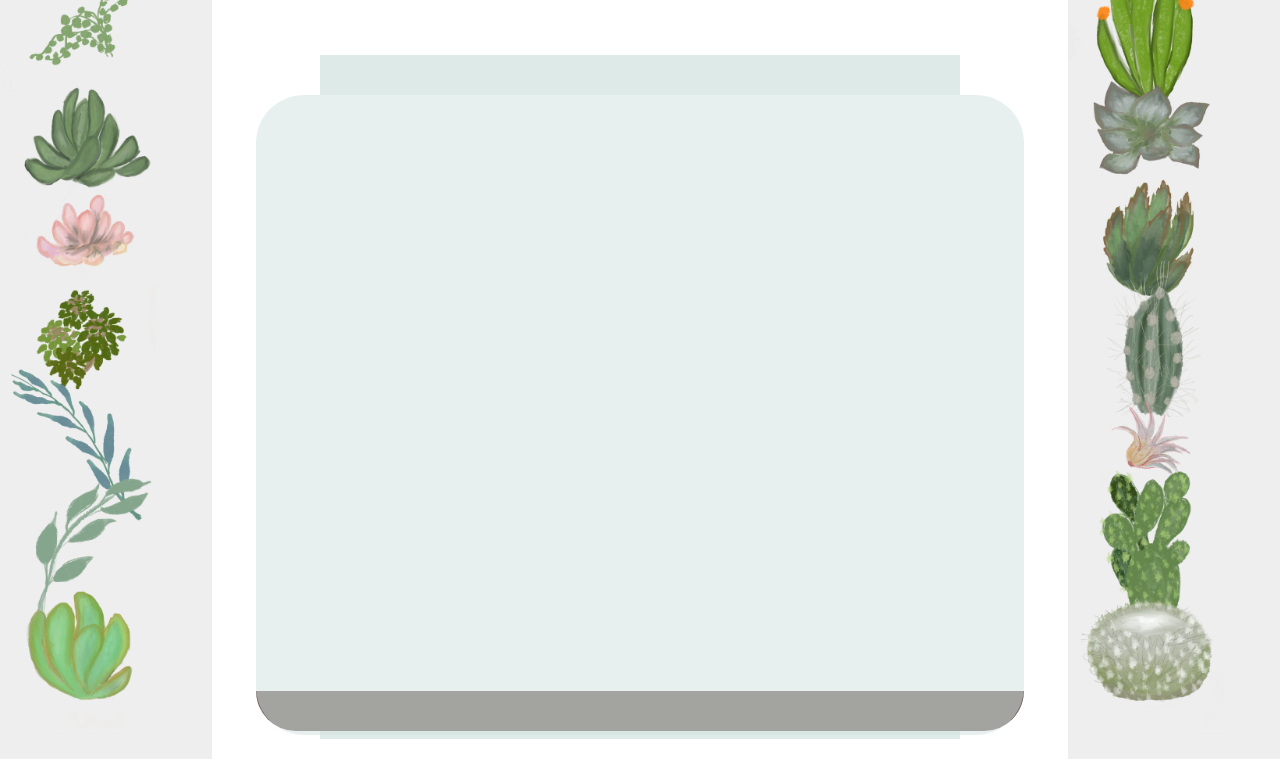
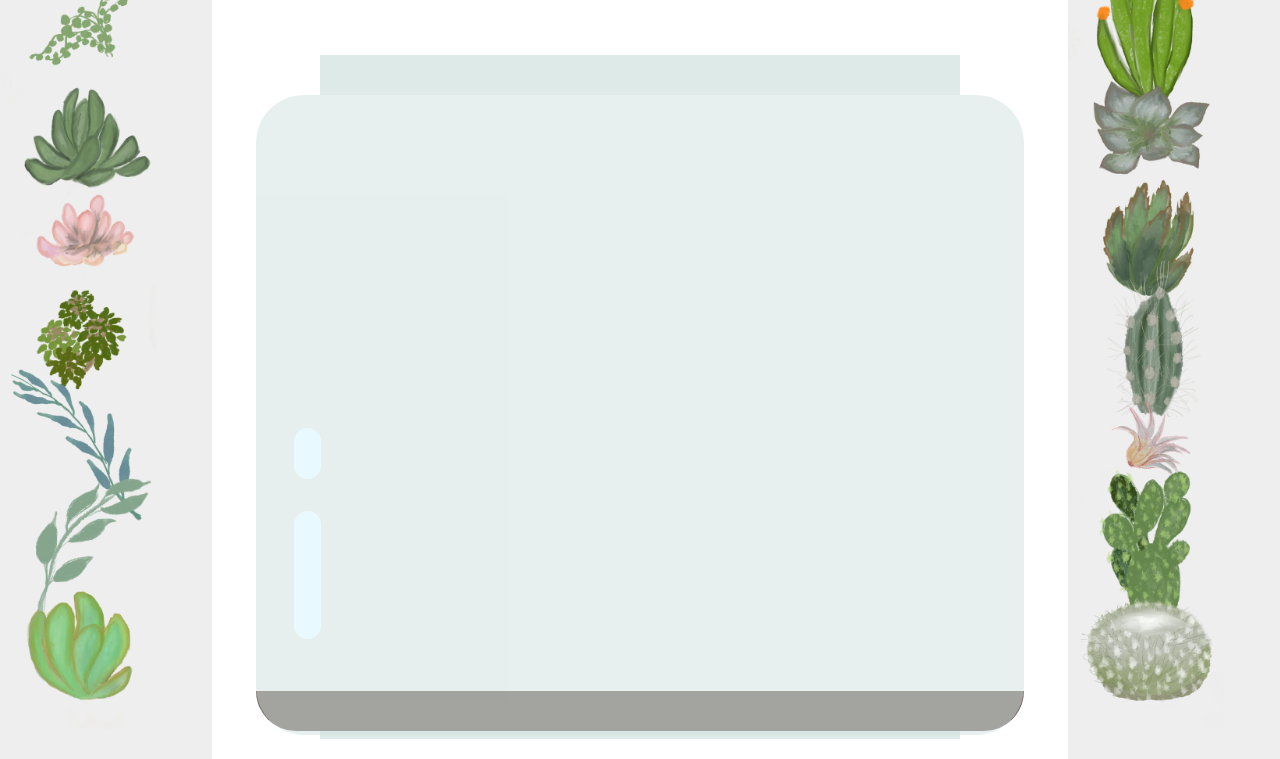
Before and after one commit to Willwf/web-dev-for-beginners, a plain HTML site: page terrarium/index.html in a window 1280 px wide. Shown: the part 61-820 px from the top of the page. Drawn offline with Linux system fonts and the light colour scheme.

Commit message:
Bubble shine Jar Challenge
Added a 'bubble' shine to the left bottom area of the jar to make it look more glasslike

```diff
--- a/terrarium/style.css
+++ b/terrarium/style.css
@@ -80,3 +80,23 @@ h1 {
   opacity: 0.7;
   z-index: -1;
 }
+
+.jar-glossy-short {
+  width: 3.5%;
+  height: 8%;
+  background: #d3f6ff;
+  position: absolute;
+  border-radius: 1rem 1rem 1rem 1rem;
+  bottom: 40%;
+  left: 5%;
+}
+
+.jar-glossy-long {
+  width: 3.5%;
+  height: 20%;
+  background: #d3f6ff;
+  position: absolute;
+  border-radius: 1rem 1rem 1rem 1rem;
+  bottom: 15%;
+  left: 5%;
+}
```
